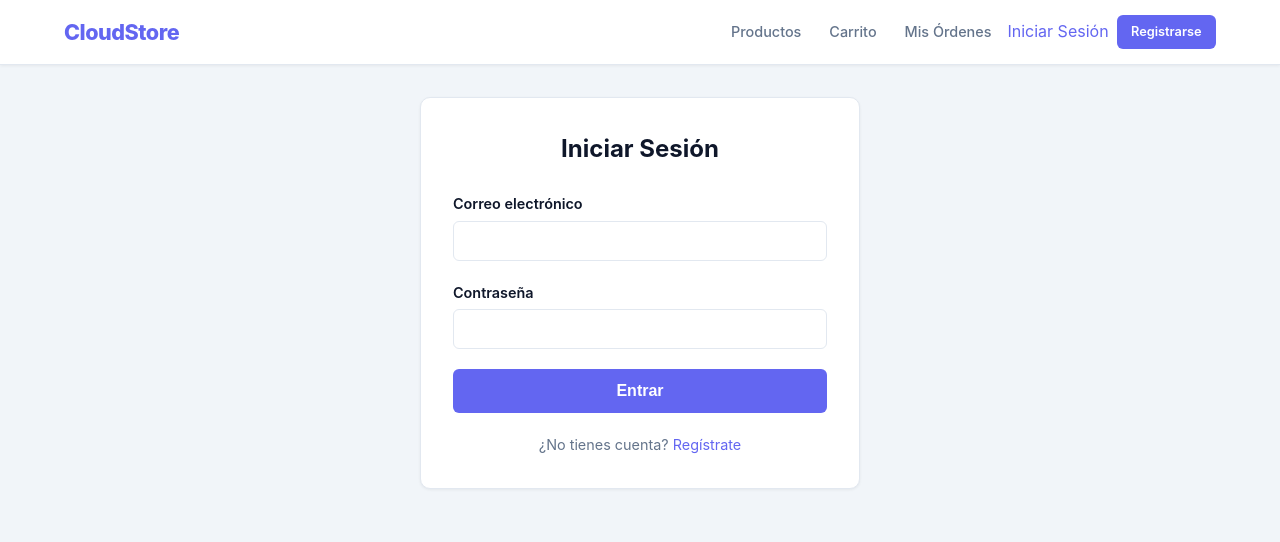
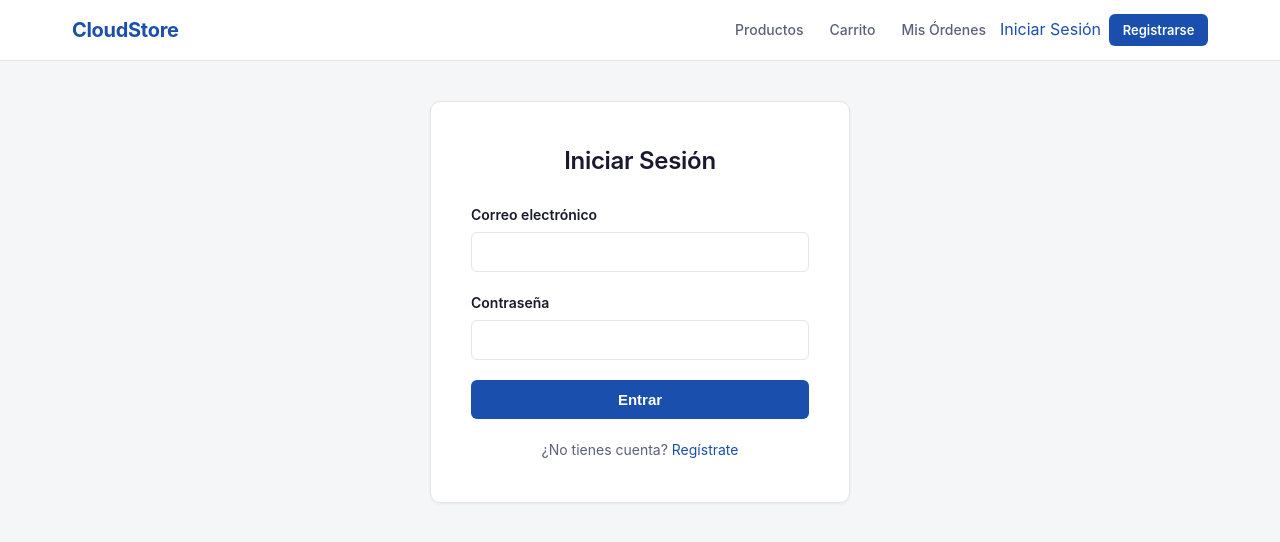
Before and after one commit to DaereanLegrand/CloudStore, a React (Vite) app: page /login in a window 1280 px wide. Shown: the top 542 px of the page. Built offline with nearby package versions, Linux system fonts and the light colour scheme; no server answers.

Commit message:
ui: redesign with strong blue palette, Apple HIG-inspired clean layout

```diff
--- a/src/App.css
+++ b/src/App.css
@@ -1,22 +1,25 @@
 :root {
-  --primary: #6366f1;
-  --primary-hover: #4f46e5;
-  --primary-light: #eef2ff;
-  --danger: #ef4444;
-  --danger-hover: #dc2626;
-  --success: #22c55e;
-  --warning: #f59e0b;
-  --bg: #f1f5f9;
+  --primary: #1a4fad;
+  --primary-hover: #153d8a;
+  --primary-active: #0f2d66;
+  --primary-light: #e3eaf7;
+  --primary-lighter: #f4f7fc;
+  --danger: #dc2626;
+  --danger-hover: #b91c1c;
+  --success: #16a34a;
+  --warning: #d97706;
+  --bg: #f5f6f8;
   --card-bg: #ffffff;
-  --text: #0f172a;
-  --text-secondary: #64748b;
-  --text-muted: #94a3b8;
-  --border: #e2e8f0;
+  --text: #1a1a2e;
+  --text-secondary: #5b6178;
+  --text-muted: #8e94a8;
+  --border: #e3e5eb;
   --radius: 10px;
   --radius-sm: 6px;
-  --shadow: 0 1px 3px rgba(0, 0, 0, 0.06);
-  --shadow-md: 0 4px 12px rgba(0, 0, 0, 0.08);
-  --shadow-lg: 0 8px 24px rgba(0, 0, 0, 0.1);
+  --shadow-sm: 0 1px 2px rgba(0,0,0,0.04);
+  --shadow: 0 1px 3px rgba(0,0,0,0.06);
+  --shadow-md: 0 4px 12px rgba(0,0,0,0.07);
+  --shadow-lg: 0 8px 24px rgba(0,0,0,0.08);
 }
 
 * { margin: 0; padding: 0; box-sizing: border-box; }
@@ -27,63 +30,63 @@ body {
   color: var(--text);
   line-height: 1.6;
   -webkit-font-smoothing: antialiased;
+  -moz-osx-font-smoothing: grayscale;
 }
 
-a { color: var(--primary); text-decoration: none; }
+a { color: var(--primary); text-decoration: none; transition: color 0.15s; }
 a:hover { color: var(--primary-hover); }
 
 /* Layout */
-.container { max-width: 1200px; margin: 0 auto; padding: 0 1.5rem; }
-.page { padding-top: 0.5rem; padding-bottom: 3rem; }
+.container { max-width: 1200px; margin: 0 auto; padding: 0 2rem; }
+.page { padding-top: 1rem; padding-bottom: 4rem; }
 
 /* Navbar */
 .navbar {
   background: var(--card-bg);
   border-bottom: 1px solid var(--border);
-  padding: 0;
   position: sticky;
   top: 0;
   z-index: 100;
-  box-shadow: var(--shadow);
+  backdrop-filter: saturate(180%) blur(20px);
+  background: rgba(255,255,255,0.92);
 }
 .navbar .container {
   display: flex;
   align-items: center;
   justify-content: space-between;
-  height: 64px;
+  height: 60px;
 }
 .logo {
-  font-size: 1.35rem;
-  font-weight: 800;
+  font-size: 1.25rem;
+  font-weight: 700;
   color: var(--primary);
-  letter-spacing: -0.5px;
+  letter-spacing: -0.3px;
 }
-.logo:hover { color: var(--primary-hover); }
-.nav-links { display: flex; align-items: center; gap: 0.25rem; }
+.nav-links { display: flex; align-items: center; gap: 0.125rem; }
 .nav-links > a, .nav-links .nav-user a {
-  padding: 0.5rem 0.75rem;
+  padding: 0.4rem 0.75rem;
   border-radius: var(--radius-sm);
-  font-size: 0.9rem;
+  font-size: 0.875rem;
   font-weight: 500;
   color: var(--text-secondary);
   transition: all 0.15s;
 }
 .nav-links > a:hover, .nav-links .nav-user a:hover {
   color: var(--primary);
-  background: var(--primary-light);
+  background: var(--primary-lighter);
 }
 .cart-link { position: relative; }
 .cart-badge {
   position: absolute;
-  top: 2px;
-  right: 2px;
+  top: -2px;
+  right: -2px;
   background: var(--primary);
   color: #fff;
-  font-size: 0.65rem;
+  font-size: 0.625rem;
   font-weight: 700;
-  min-width: 18px;
-  height: 18px;
-  border-radius: 9px;
+  min-width: 17px;
+  height: 17px;
+  border-radius: 50%;
   display: flex;
   align-items: center;
   justify-content: center;
@@ -92,7 +95,7 @@ a:hover { color: var(--primary-hover); }
 }
 .nav-user, .nav-auth { display: flex; align-items: center; gap: 0.5rem; }
 .nav-user-name {
-  font-size: 0.85rem;
+  font-size: 0.8125rem;
   font-weight: 600;
   color: var(--text);
   padding: 0 0.5rem;
@@ -101,13 +104,14 @@ a:hover { color: var(--primary-hover); }
   background: none;
   border: 1px solid var(--border);
   color: var(--text-secondary);
-  padding: 0.4rem 0.8rem;
+  padding: 0.35rem 0.75rem;
   border-radius: var(--radius-sm);
   cursor: pointer;
-  font-size: 0.85rem;
+  font-size: 0.8125rem;
+  font-weight: 500;
   transition: all 0.15s;
 }
-.btn-logout:hover { border-color: var(--danger); color: var(--danger); }
+.btn-logout:hover { border-color: var(--danger); color: var(--danger); background: #fef2f2; }
 
 /* Buttons */
 .btn {
@@ -115,12 +119,12 @@ a:hover { color: var(--primary-hover); }
   align-items: center;
   justify-content: center;
   gap: 0.4rem;
-  padding: 0.6rem 1.25rem;
+  padding: 0.55rem 1.25rem;
   background: var(--primary);
   color: #fff;
   border: none;
   border-radius: var(--radius-sm);
-  font-size: 0.9rem;
+  font-size: 0.875rem;
   font-weight: 600;
   cursor: pointer;
   transition: all 0.15s;
@@ -128,14 +132,15 @@ a:hover { color: var(--primary-hover); }
   white-space: nowrap;
 }
 .btn:hover { background: var(--primary-hover); color: #fff; }
-.btn:disabled { opacity: 0.5; cursor: not-allowed; }
-.btn-sm { padding: 0.4rem 0.9rem; font-size: 0.8rem; }
-.btn-lg { padding: 0.8rem 1.75rem; font-size: 1rem; }
+.btn:active { background: var(--primary-active); transform: scale(0.98); }
+.btn:disabled { opacity: 0.45; cursor: not-allowed; transform: none; }
+.btn-sm { padding: 0.35rem 0.85rem; font-size: 0.8125rem; }
+.btn-lg { padding: 0.7rem 1.75rem; font-size: 0.9375rem; }
 .btn-block { width: 100%; }
 .btn-outline {
   background: transparent;
   color: var(--primary);
-  border: 2px solid var(--primary);
+  border: 1.5px solid var(--primary);
 }
 .btn-outline:hover { background: var(--primary); color: #fff; }
 .btn-danger { background: var(--danger); }
@@ -145,9 +150,9 @@ a:hover { color: var(--primary-hover); }
   border: none;
   color: var(--danger);
   cursor: pointer;
-  font-size: 0.85rem;
+  font-size: 0.8125rem;
   font-weight: 500;
-  padding: 0.3rem 0.6rem;
+  padding: 0.25rem 0.5rem;
   border-radius: var(--radius-sm);
   transition: all 0.15s;
 }
@@ -155,41 +160,43 @@ a:hover { color: var(--primary-hover); }
 
 /* Hero */
 .hero {
-  text-align: center;
-  padding: 3rem 0 2rem;
+  text-align: left;
+  padding: 3.5rem 0 2.5rem;
 }
 .hero h1 {
-  font-size: 2.2rem;
-  font-weight: 800;
+  font-size: 2.5rem;
+  font-weight: 700;
   letter-spacing: -0.5px;
   margin-bottom: 0.5rem;
+  color: var(--text);
 }
 .hero p {
-  font-size: 1.1rem;
+  font-size: 1.125rem;
   color: var(--text-secondary);
+  max-width: 540px;
 }
 
 /* Section footer */
 .section-footer {
   text-align: center;
-  margin-top: 2rem;
+  margin-top: 2.5rem;
 }
 
 /* Typography */
-h1 { font-size: 1.8rem; font-weight: 700; margin-bottom: 1rem; }
-h2 { font-size: 1.5rem; font-weight: 700; margin-bottom: 1.5rem; }
-h3 { font-size: 1.15rem; font-weight: 600; }
+h1 { font-size: 1.75rem; font-weight: 700; margin-bottom: 1rem; letter-spacing: -0.3px; }
+h2 { font-size: 1.5rem; font-weight: 600; margin-bottom: 1.5rem; letter-spacing: -0.3px; }
+h3 { font-size: 1.125rem; font-weight: 600; }
 h4 { font-weight: 600; }
 
 /* Forms */
-.auth-page { display: flex; justify-content: center; padding-top: 2rem; }
+.auth-page { display: flex; justify-content: center; padding-top: 2.5rem; }
 .auth-card {
   background: var(--card-bg);
   border: 1px solid var(--border);
   border-radius: var(--radius);
-  padding: 2rem;
+  padding: 2.5rem;
   width: 100%;
-  max-width: 440px;
+  max-width: 420px;
   box-shadow: var(--shadow);
 }
 .auth-card h2 { margin-bottom: 1.5rem; text-align: center; }
@@ -198,7 +205,7 @@ h4 { font-weight: 600; }
   display: block;
   margin-bottom: 0.35rem;
   font-weight: 600;
-  font-size: 0.9rem;
+  font-size: 0.875rem;
   color: var(--text);
 }
 .form-group input,
@@ -208,28 +215,30 @@ h4 { font-weight: 600; }
   padding: 0.65rem 0.85rem;
   border: 1.5px solid var(--border);
   border-radius: var(--radius-sm);
-  font-size: 0.95rem;
+  font-size: 0.9375rem;
   transition: border-color 0.15s, box-shadow 0.15s;
   background: var(--card-bg);
   color: var(--text);
+  -webkit-appearance: none;
+  appearance: none;
 }
 .form-group input:focus,
 .form-group textarea:focus,
 .form-group select:focus {
   outline: none;
   border-color: var(--primary);
-  box-shadow: 0 0 0 3px rgba(99, 102, 241, 0.1);
+  box-shadow: 0 0 0 3px rgba(26, 79, 173, 0.1);
 }
 .form-group textarea { resize: vertical; min-height: 80px; }
 .form-row { display: flex; gap: 1rem; }
 .form-row .form-group { flex: 1; }
-.auth-footer { text-align: center; margin-top: 1.25rem; font-size: 0.9rem; color: var(--text-secondary); }
+.auth-footer { text-align: center; margin-top: 1.25rem; font-size: 0.875rem; color: var(--text-secondary); }
 
 /* Alerts */
 .alert {
   padding: 0.75rem 1rem;
   border-radius: var(--radius-sm);
-  font-size: 0.9rem;
+  font-size: 0.875rem;
   margin-bottom: 1rem;
 }
 .alert-error { background: #fef2f2; color: var(--danger); border: 1px solid #fecaca; }
@@ -238,29 +247,29 @@ h4 { font-weight: 600; }
 /* Toast */
 .toast {
   position: fixed;
-  top: 80px;
+  top: 76px;
   left: 50%;
   transform: translateX(-50%);
   background: var(--text);
   color: #fff;
-  padding: 0.75rem 1.5rem;
+  padding: 0.625rem 1.5rem;
   border-radius: var(--radius-sm);
-  font-size: 0.9rem;
+  font-size: 0.875rem;
   font-weight: 500;
   z-index: 999;
   box-shadow: var(--shadow-lg);
-  animation: toast-in 0.25s ease-out;
+  animation: toast-in 0.2s ease-out;
 }
 @keyframes toast-in {
-  from { opacity: 0; transform: translateX(-50%) translateY(-10px); }
+  from { opacity: 0; transform: translateX(-50%) translateY(-8px); }
   to { opacity: 1; transform: translateX(-50%) translateY(0); }
 }
 
 /* Product Grid */
 .products-grid {
   display: grid;
-  grid-template-columns: repeat(auto-fill, minmax(260px, 1fr));
-  gap: 1.5rem;
+  grid-template-columns: repeat(auto-fill, minmax(275px, 1fr));
+  gap: 1.25rem;
 }
 
 /* Product Card */
@@ -272,74 +281,77 @@ h4 { font-weight: 600; }
   transition: transform 0.2s, box-shadow 0.2s;
 }
 .product-card:hover {
-  transform: translateY(-3px);
+  transform: translateY(-2px);
   box-shadow: var(--shadow-md);
 }
 .product-card-img {
   width: 100%;
-  height: 200px;
+  height: 210px;
   overflow: hidden;
-  background: #f8fafc;
+  background: #f8f9fb;
 }
 .product-card-img img {
   width: 100%;
   height: 100%;
   object-fit: cover;
-  transition: transform 0.3s;
+  transition: transform 0.35s;
 }
-.product-card:hover .product-card-img img { transform: scale(1.05); }
-.product-info { padding: 1rem 1rem 1.25rem; }
+.product-card:hover .product-card-img img { transform: scale(1.04); }
+.product-info { padding: 1.125rem 1.125rem 1.25rem; }
 .product-info h3 {
-  font-size: 1rem;
-  margin: 0.5rem 0 0.4rem;
-  line-height: 1.3;
+  font-size: 0.9375rem;
+  margin: 0.5rem 0 0.35rem;
+  line-height: 1.35;
 }
 .product-info h3 a { color: var(--text); }
 .product-info h3 a:hover { color: var(--primary); }
 .product-info .price {
-  font-size: 1.25rem;
+  font-size: 1.1875rem;
   font-weight: 700;
   color: var(--primary);
 }
 .product-info .stock {
-  font-size: 0.8rem;
+  font-size: 0.78125rem;
   color: var(--text-muted);
-  margin-bottom: 0.75rem;
+  margin-bottom: 0.85rem;
 }
 .product-info .btn { width: 100%; }
 
 /* Category Badge */
 .category-badge {
   display: inline-block;
-  background: var(--primary-light);
+  background: var(--primary-lighter);
   color: var(--primary);
-  padding: 0.15rem 0.6rem;
-  border-radius: 12px;
-  font-size: 0.75rem;
+  padding: 0.125rem 0.55rem;
+  border-radius: 4px;
+  font-size: 0.71875rem;
   font-weight: 600;
   text-transform: capitalize;
+  letter-spacing: 0.2px;
 }
 
 /* Filters */
 .filters {
   display: flex;
   gap: 0.75rem;
-  margin-bottom: 1.5rem;
+  margin-bottom: 1.75rem;
 }
 .filters input,
 .filters select {
-  padding: 0.65rem 0.85rem;
+  padding: 0.6rem 0.85rem;
   border: 1.5px solid var(--border);
   border-radius: var(--radius-sm);
-  font-size: 0.9rem;
+  font-size: 0.875rem;
   transition: border-color 0.15s, box-shadow 0.15s;
   background: var(--card-bg);
+  -webkit-appearance: none;
+  appearance: none;
 }
 .filters input:focus,
 .filters select:focus {
   outline: none;
   border-color: var(--primary);
-  box-shadow: 0 0 0 3px rgba(99, 102, 241, 0.1);
+  box-shadow: 0 0 0 3px rgba(26, 79, 173, 0.1);
 }
 .filters input { flex: 1; }
 
@@ -349,7 +361,7 @@ h4 { font-weight: 600; }
   align-items: center;
   justify-content: center;
   gap: 0.5rem;
-  padding: 1rem 0;
+  padding: 1.25rem 0;
   flex-wrap: wrap;
 }
 .pagination-pages {
@@ -371,11 +383,11 @@ h4 { font-weight: 600; }
 /* Empty State */
 .empty-state {
   text-align: center;
-  padding: 4rem 1rem;
+  padding: 5rem 1rem;
   color: var(--text-secondary);
 }
 .empty-icon { font-size: 3rem; display: block; margin-bottom: 0.75rem; }
-.empty-state p { font-size: 1.1rem; }
+.empty-state p { font-size: 1.0625rem; }
 
 /* Cart */
 .cart-item {
@@ -389,7 +401,7 @@ h4 { font-weight: 600; }
   margin-bottom: 0.75rem;
   transition: box-shadow 0.15s;
 }
-.cart-item:hover { box-shadow: var(--shadow); }
+.cart-item:hover { box-shadow: var(--shadow-sm); }
 .cart-item img {
   width: 72px;
   height: 72px;
@@ -399,26 +411,26 @@ h4 { font-weight: 600; }
 }
 .cart-item-info { flex: 1; min-width: 0; }
 .cart-item-info h4 {
-  font-size: 0.95rem;
+  font-size: 0.9375rem;
   white-space: nowrap;
   overflow: hidden;
   text-overflow: ellipsis;
 }
-.cart-item-price { font-size: 0.85rem; color: var(--text-secondary); margin-top: 0.15rem; }
+.cart-item-price { font-size: 0.8125rem; color: var(--text-secondary); margin-top: 0.125rem; }
 .cart-item-actions {
   display: flex;
   align-items: center;
-  gap: 0.4rem;
+  gap: 0.35rem;
   flex-shrink: 0;
 }
 .cart-item-actions button:not(.btn-remove) {
-  width: 32px;
-  height: 32px;
+  width: 30px;
+  height: 30px;
   border: 1.5px solid var(--border);
   border-radius: var(--radius-sm);
   background: var(--card-bg);
   cursor: pointer;
-  font-size: 1rem;
+  font-size: 0.9375rem;
   font-weight: 600;
   display: flex;
   align-items: center;
@@ -433,13 +445,13 @@ h4 { font-weight: 600; }
 .cart-item-actions button:disabled { opacity: 0.4; cursor: not-allowed; }
 .cart-qty {
   font-weight: 600;
-  font-size: 0.95rem;
+  font-size: 0.9375rem;
   min-width: 24px;
   text-align: center;
 }
 .cart-subtotal {
   font-weight: 600;
-  font-size: 0.95rem;
+  font-size: 0.9375rem;
   color: var(--text);
   min-width: 70px;
   text-align: right;
@@ -449,18 +461,18 @@ h4 { font-weight: 600; }
   background: var(--card-bg);
   border: 1px solid var(--border);
   border-radius: var(--radius);
-  padding: 1.5rem;
+  padding: 1.75rem;
   margin-top: 1rem;
 }
 .cart-total {
   display: flex;
   justify-content: space-between;
   align-items: center;
-  font-size: 1.1rem;
+  font-size: 1.0625rem;
   margin-bottom: 1rem;
 }
 .cart-total-amount {
-  font-size: 1.5rem;
+  font-size: 1.375rem;
   font-weight: 700;
   color: var(--primary);
 }
@@ -470,11 +482,11 @@ h4 { font-weight: 600; }
   background: var(--card-bg);
   border: 1px solid var(--border);
   border-radius: var(--radius);
-  padding: 1.25rem;
+  padding: 1.5rem;
   margin-bottom: 1rem;
   transition: box-shadow 0.15s;
 }
-.order-card:hover { box-shadow: var(--shadow); }
+.order-card:hover { box-shadow: var(--shadow-sm); }
 .order-header {
   display: flex;
   justify-content: space-between;
@@ -484,14 +496,14 @@ h4 { font-weight: 600; }
   border-bottom: 1px solid var(--border);
 }
 .order-header > div { display: flex; align-items: center; gap: 0.75rem; }
-.order-date { font-size: 0.85rem; color: var(--text-secondary); }
+.order-date { font-size: 0.8125rem; color: var(--text-secondary); }
 .order-status {
-  font-size: 0.8rem;
+  font-size: 0.75rem;
   font-weight: 700;
   text-transform: uppercase;
   letter-spacing: 0.5px;
   padding: 0.2rem 0.6rem;
-  border-radius: 12px;
+  border-radius: 4px;
 }
 .status-pagado { background: #f0fdf4; color: #166534; }
 .status-pendiente { background: #fffbeb; color: #92400e; }
@@ -501,7 +513,7 @@ h4 { font-weight: 600; }
   display: flex;
   justify-content: space-between;
   padding: 0.35rem 0;
-  font-size: 0.9rem;
+  font-size: 0.875rem;
   color: var(--text-secondary);
 }
 .order-total {
@@ -509,7 +521,7 @@ h4 { font-weight: 600; }
   justify-content: space-between;
   padding-top: 0.75rem;
   border-top: 1px solid var(--border);
-  font-size: 1rem;
+  font-size: 0.9375rem;
   margin-top: 0.5rem;
 }
 
@@ -520,7 +532,7 @@ h4 { font-weight: 600; }
   gap: 0.25rem;
   margin-bottom: 1.5rem;
   color: var(--text-secondary);
-  font-size: 0.9rem;
+  font-size: 0.875rem;
   font-weight: 500;
 }
 .product-detail .back-link:hover { color: var(--primary); }
@@ -533,7 +545,7 @@ h4 { font-weight: 600; }
   padding: 2rem;
   box-shadow: var(--shadow);
 }
-.product-detail-image { flex: 0 0 400px; }
+.product-detail-image { flex: 0 0 380px; }
 .product-detail-image img {
   width: 100%;
   border-radius: var(--radius-sm);
@@ -543,33 +555,34 @@ h4 { font-weight: 600; }
   flex: 1;
   display: flex;
   flex-direction: column;
-  gap: 0.8rem;
+  gap: 0.75rem;
 }
 .product-detail-info h1 {
-  font-size: 1.8rem;
+  font-size: 1.75rem;
   margin: 0;
   line-height: 1.2;
+  letter-spacing: -0.3px;
 }
 .product-detail-info .price {
-  font-size: 2rem;
+  font-size: 1.875rem;
   font-weight: 700;
   color: var(--primary);
 }
-.stock-label { color: var(--text-secondary); font-size: 0.95rem; }
-.product-detail-info .seller { color: var(--text-muted); font-size: 0.85rem; }
+.stock-label { color: var(--text-secondary); font-size: 0.9375rem; }
+.product-detail-info .seller { color: var(--text-muted); font-size: 0.8125rem; }
 .product-detail-description { margin-top: 0.25rem; }
-.product-detail-description h3 { font-size: 1.05rem; margin-bottom: 0.4rem; }
-.product-detail-description p { color: var(--text-secondary); line-height: 1.7; font-size: 0.95rem; }
+.product-detail-description h3 { font-size: 1rem; margin-bottom: 0.4rem; }
+.product-detail-description p { color: var(--text-secondary); line-height: 1.7; font-size: 0.9375rem; }
 .product-detail-info .btn { align-self: flex-start; margin-top: 0.5rem; }
 
 /* Skeletons */
 .skeleton-grid {
   display: grid;
-  grid-template-columns: repeat(auto-fill, minmax(260px, 1fr));
-  gap: 1.5rem;
+  grid-template-columns: repeat(auto-fill, minmax(275px, 1fr));
+  gap: 1.25rem;
 }
 .skeleton-card {
-  height: 360px;
+  height: 370px;
   background: var(--card-bg);
   border: 1px solid var(--border);
   border-radius: var(--radius);
@@ -600,8 +613,8 @@ h4 { font-weight: 600; }
   padding: 2rem;
 }
 .skeleton-detail-img {
-  flex: 0 0 400px;
-  height: 400px;
+  flex: 0 0 380px;
+  height: 380px;
   background: var(--border);
   border-radius: var(--radius-sm);
   animation: shimmer 1.5s infinite;
@@ -625,18 +638,19 @@ h4 { font-weight: 600; }
 .w-80 { width: 80%; }
 @keyframes shimmer {
   0% { opacity: 1; }
-  50% { opacity: 0.5; }
+  50% { opacity: 0.45; }
   100% { opacity: 1; }
 }
 
 /* Responsive */
 @media (max-width: 768px) {
-  .container { padding: 0 1rem; }
-  .navbar .container { height: 56px; }
+  .container { padding: 0 1.25rem; }
+  .navbar .container { height: 52px; }
   .nav-links { gap: 0; }
-  .nav-links > a, .nav-links .nav-user a { padding: 0.4rem 0.5rem; font-size: 0.8rem; }
+  .nav-links > a, .nav-links .nav-user a { padding: 0.35rem 0.5rem; font-size: 0.78125rem; }
   .nav-user-name { display: none; }
-  .hero h1 { font-size: 1.6rem; }
+  .hero h1 { font-size: 1.75rem; }
+  .hero { padding: 2rem 0 1.5rem; }
   .product-detail-content { flex-direction: column; }
   .product-detail-image { flex: none; }
   .filters { flex-direction: column; }
--- a/src/components/Navbar.jsx
+++ b/src/components/Navbar.jsx
@@ -46,7 +46,7 @@ export default function Navbar() {
           {user ? (
             <span className="nav-user">
               <span className="nav-user-name">{profile?.nombre}</span>
-              {profile?.rol === 'vendedor' && <Link to="/new-product">Vender</Link>}
+              {profile?.rol === 'vendedor' && <Link to="/new-product" className="btn btn-sm">Vender</Link>}
               <button className="btn-logout" onClick={handleLogout}>Cerrar Sesión</button>
             </span>
           ) : (
--- a/src/pages/Home.jsx
+++ b/src/pages/Home.jsx
@@ -35,8 +35,8 @@ export default function Home() {
     <div className="page">
       {toast && <div className="toast">✓ {toast} agregado al carrito</div>}
       <div className="hero">
-        <h1>Bienvenido a CloudStore</h1>
-        <p>El marketplace más simple de la nube.</p>
+        <h1>CloudStore</h1>
+        <p>El marketplace más simple de la nube. Descubre productos únicos de vendedores verificados.</p>
       </div>
       {loading ? (
         <div className="skeleton-grid">
```
